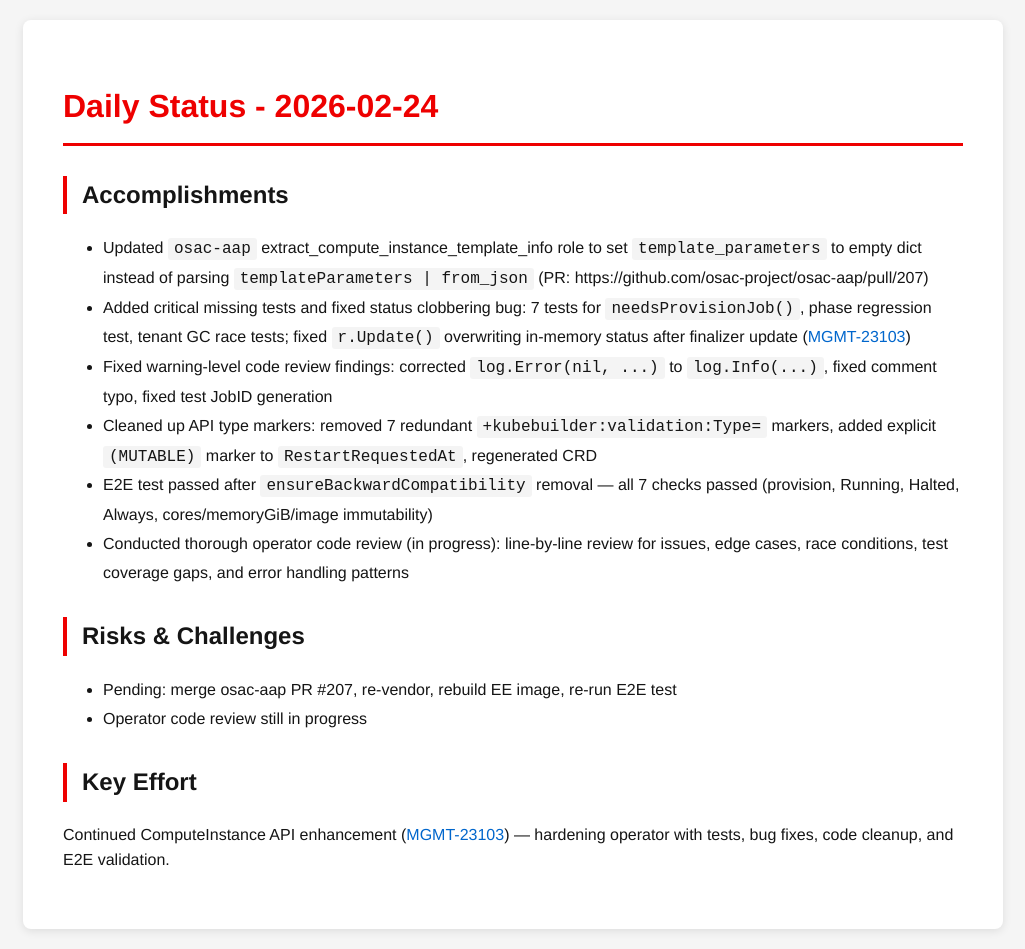
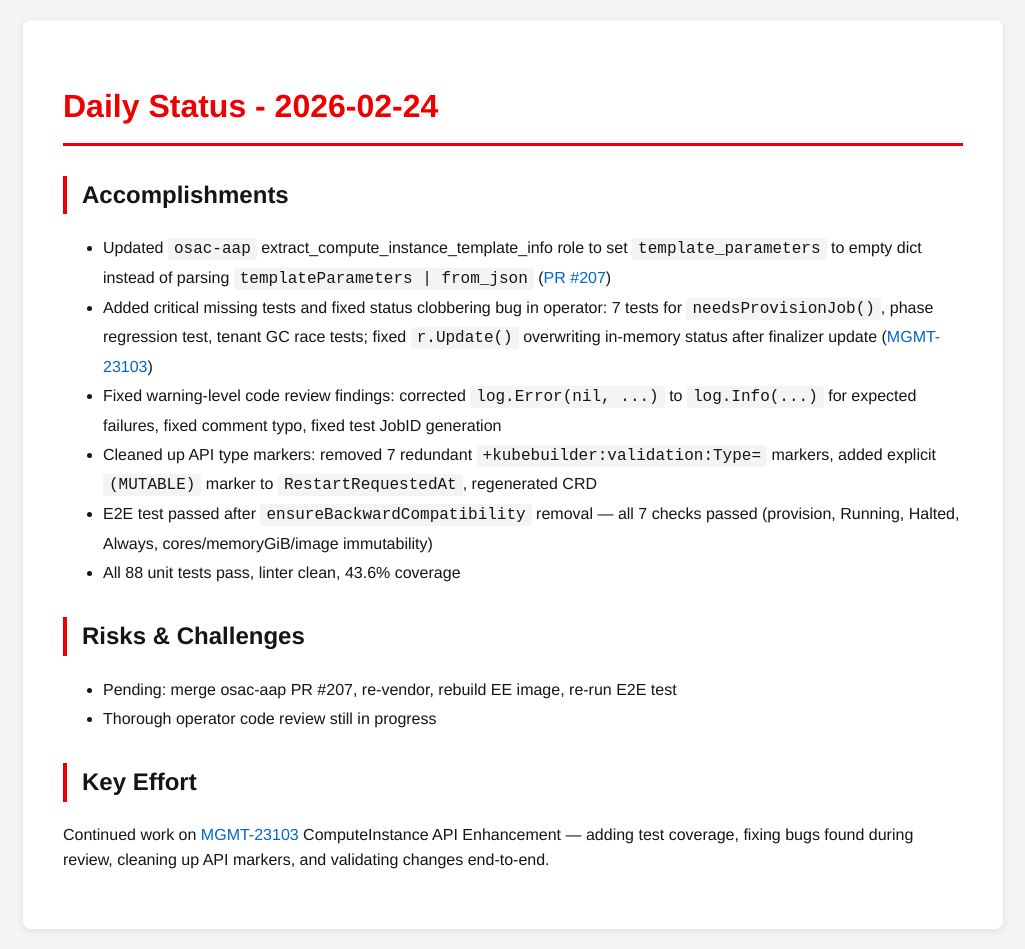
Before and after one commit to tzvatot/daily-status, a Jekyll site: the page built from 2026-02-24.md, in a window 1280 px wide. Shown: the whole page, without its empty margins (127-1152 px from the left). Built offline with Jekyll 4.4.1, drawn with Linux system fonts in a browser that asks for light colours.

Commit message:
Daily status update - 2026-02-24

```diff
--- a/2026-02-24.md
+++ b/2026-02-24.md
@@ -7,16 +7,16 @@
 # Daily Status - 2026-02-24
 
 ## Accomplishments
-- Updated `osac-aap` extract_compute_instance_template_info role to set `template_parameters` to empty dict instead of parsing `templateParameters | from_json` (PR: https://github.com/osac-project/osac-aap/pull/207)
-- Added critical missing tests and fixed status clobbering bug: 7 tests for `needsProvisionJob()`, phase regression test, tenant GC race tests; fixed `r.Update()` overwriting in-memory status after finalizer update ([MGMT-23103](https://issues.redhat.com/browse/MGMT-23103))
-- Fixed warning-level code review findings: corrected `log.Error(nil, ...)` to `log.Info(...)`, fixed comment typo, fixed test JobID generation
+- Updated `osac-aap` extract_compute_instance_template_info role to set `template_parameters` to empty dict instead of parsing `templateParameters | from_json` ([PR #207](https://github.com/osac-project/osac-aap/pull/207))
+- Added critical missing tests and fixed status clobbering bug in operator: 7 tests for `needsProvisionJob()`, phase regression test, tenant GC race tests; fixed `r.Update()` overwriting in-memory status after finalizer update ([MGMT-23103](https://issues.redhat.com/browse/MGMT-23103))
+- Fixed warning-level code review findings: corrected `log.Error(nil, ...)` to `log.Info(...)` for expected failures, fixed comment typo, fixed test JobID generation
 - Cleaned up API type markers: removed 7 redundant `+kubebuilder:validation:Type=` markers, added explicit `(MUTABLE)` marker to `RestartRequestedAt`, regenerated CRD
 - E2E test passed after `ensureBackwardCompatibility` removal — all 7 checks passed (provision, Running, Halted, Always, cores/memoryGiB/image immutability)
-- Conducted thorough operator code review (in progress): line-by-line review for issues, edge cases, race conditions, test coverage gaps, and error handling patterns
+- All 88 unit tests pass, linter clean, 43.6% coverage
 
 ## Risks & Challenges
 - Pending: merge osac-aap PR #207, re-vendor, rebuild EE image, re-run E2E test
-- Operator code review still in progress
+- Thorough operator code review still in progress
 
 ## Key Effort
-Continued ComputeInstance API enhancement ([MGMT-23103](https://issues.redhat.com/browse/MGMT-23103)) — hardening operator with tests, bug fixes, code cleanup, and E2E validation.
+Continued work on [MGMT-23103](https://issues.redhat.com/browse/MGMT-23103) ComputeInstance API Enhancement — adding test coverage, fixing bugs found during review, cleaning up API markers, and validating changes end-to-end.
```
